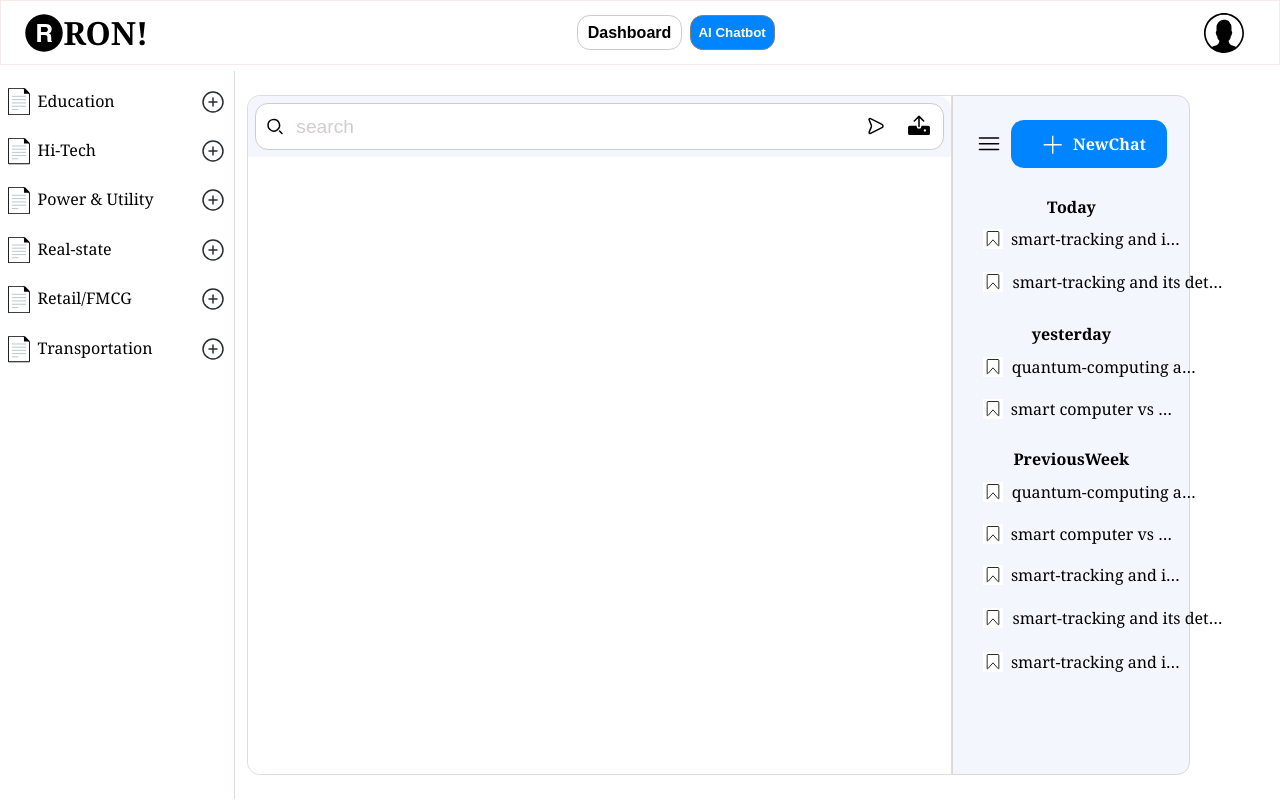
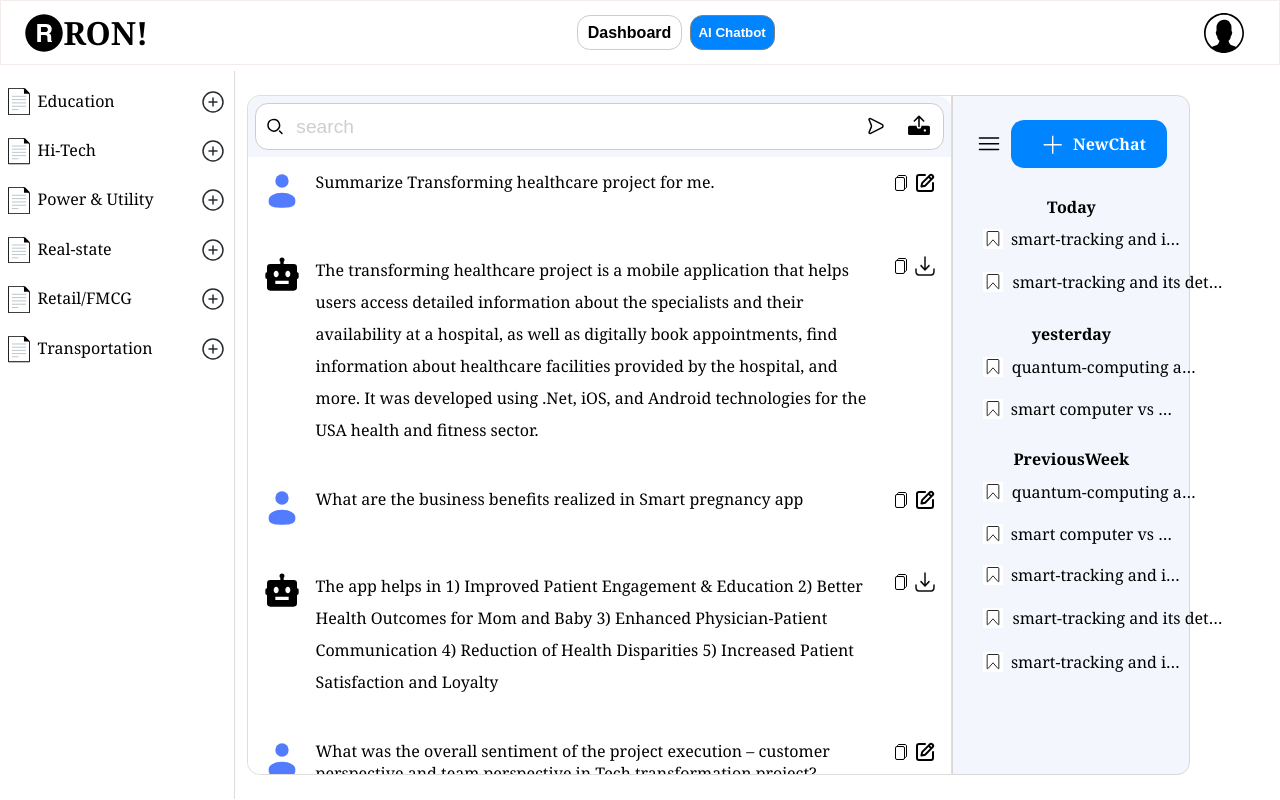
Before and after one commit to sanjeev74kr/AI-Chatbot, a React (Create React App) app: page / in a window 1280 px wide. Shown: the top 800 px of the page. Built offline with nearby package versions, Linux system fonts and the light colour scheme.

Commit message:
Load chat data

```diff
--- a/src/components/Chats.js
+++ b/src/components/Chats.js
@@ -96,19 +96,94 @@ function Chats() {
                         <input type="text" className="input-box" placeholder="search"
                             value={inputValue}
                             onChange={handleInputChange}
-                            />
+                        />
 
                         <img className="send-button" src="./send.svg" alt="send-button" onClick={handleSendQueryButton} />
                         <img className="uploadFileButton" src="./upload-file.svg" alt="üpload-file-button" />
-
-                        {/* <button className="send-button" onClick={handleSendMessage}>
-                        <img src="send.svg" alt="Send Icon" />
-                       </button> */}
                     </div>
 
 
                     {/* static data */}
                     <div className="Chats-conversation">
+                        <div className="user">
+                            <img src="./user-icon.svg" alt="user-icon" />
+                            <p className="question">Summarize Transforming healthcare project for me.</p>
+                            <img src="./copy-icon.svg" alt="copy-icon" />
+                            <img src="./edit-icon.svg" alt="edit-icon" />
+                        </div>
+                        <div className="bot">
+                            <img src="./bot-icon.svg" alt="bot-icon" />
+                            <p className="answer">The transforming healthcare project is a mobile application that helps users access detailed information about the specialists and their availability at a hospital, as well as digitally book appointments, find information about healthcare facilities provided by the hospital, and more. It was developed using .Net, iOS, and Android technologies for the USA health and fitness sector.
+                            </p>
+                            <img src="./copy-icon.svg" alt="copy-icon" />
+                            <img src="./download-icon.svg" alt="download-icon" />
+                        </div>
+
+
+                        <div className="user">
+                            <img src="./user-icon.svg" alt="user-icon" />
+                            <p className="question">What are the business benefits realized in Smart pregnancy app</p>
+                            <img src="./copy-icon.svg" alt="copy-icon" />
+                            <img src="./edit-icon.svg" alt="edit-icon" />
+                        </div>
+                        <div className="bot">
+                            <img src="./bot-icon.svg" alt="bot-icon" />
+                            <p className="answer">The app helps in
+                                1) Improved Patient Engagement & Education
+                                2) Better Health Outcomes for Mom and Baby
+                                3) Enhanced Physician-Patient Communication
+                                4) Reduction of Health Disparities
+                                5) Increased Patient Satisfaction and Loyalty </p>
+                            <img src="./copy-icon.svg" alt="copy-icon" />
+                            <img src="./download-icon.svg" alt="download-icon" />
+                        </div>
+
+
+                        <div className="user">
+                            <img src="./user-icon.svg" alt="user-icon" />
+                            <p className="question">What was the overall sentiment of the project execution – customer perspective and team perspective in Tech transformation project?</p>
+                            <img src="./copy-icon.svg" alt="copy-icon" />
+                            <img src="./edit-icon.svg" alt="edit-icon" />
+                        </div>
+                        <div className="bot">
+                            <img src="./bot-icon.svg" alt="bot-icon" />
+                            <p className="answer">Please note that I'm just an AI and do not have personal opinions or emotions, but based on the given context, I can provide a neutral analysis.
+
+
+                                The project was aimed at building a platform to bridge the gap between small-scale businesses and customers, but the client had limited resources to execute their ideas. The KCS team conducted extensive research and dedicated prolonged hours to understand the client's requirements. From both customer and team perspectives, the overall sentiment of the project execution was likely positive.
+                                The customer perspective:
+
+                                The client was facing operational complexity in the entire process, but with the help of KCS, they were able to eliminate that gap. The KCS team took the time to understand their requirements and provided fit-to-purpose solutions for a better experience and interactivity. This suggests that the customer was satisfied with the outcome of the project.
+
+
+                                The team perspective:
+
+                                The KCS team left no stones unturned in the quest to build a precise solution that met the client's needs. They dedicated prolonged hours to understand the requirements and conducted extensive research to deliver a comprehensive tech transformation project. This suggests that the team was
+                            </p>
+                            <img src="./copy-icon.svg" alt="copy-icon" />
+                            <img src="./download-icon.svg" alt="download-icon" />
+                        </div>
+
+
+                        <div className="user">
+                            <img src="./user-icon.svg" alt="user-icon" />
+                            <p className="question">What technologies are utilized in Smart vehicle tracking system?</p>
+                            <img src="./copy-icon.svg" alt="copy-icon" />
+                            <img src="./edit-icon.svg" alt="edit-icon" />
+                        </div>
+                        <div className="bot">
+                            <img src="./bot-icon.svg" alt="bot-icon" />
+                            <p className="answer">Based on the given context, the following technologies are utilized in the Smart vehicle tracking system:
+                                1. Asp.Net MVC
+                                2. Web API
+                                3. MS SQL
+                                4. AWS Cloud </p>
+                            <img src="./copy-icon.svg" alt="copy-icon" />
+                            <img src="./download-icon.svg" alt="download-icon" />
+                        </div>
+
+
+                        {/* dynamic data */}
                         {query.map((message, index) => (
                             <div className="queries-reply">
                                 <div className="user" key={index}>
@@ -136,16 +211,6 @@ function Chats() {
                             </div>
                         ))}
                     </div>
-
-                    {/* <div className="message bot">Hi! I am Ron  😄</div>
-                    <div className="message bot">Tell me, How can I help You</div>
-
-                    {query.map((message, index) => (
-                        <div key={index} className={`message ${message.isUser ? 'user' : 'bot'}`}>
-                           <img src="" alt="user-icon"/>
-                           <p> {message.text}</p>
-                        </div>
-                    ))} */}
 
                 </div>
 
```
Also changed, not shown: src/utils/queryCollection.js (added, +20 -0 lines).
